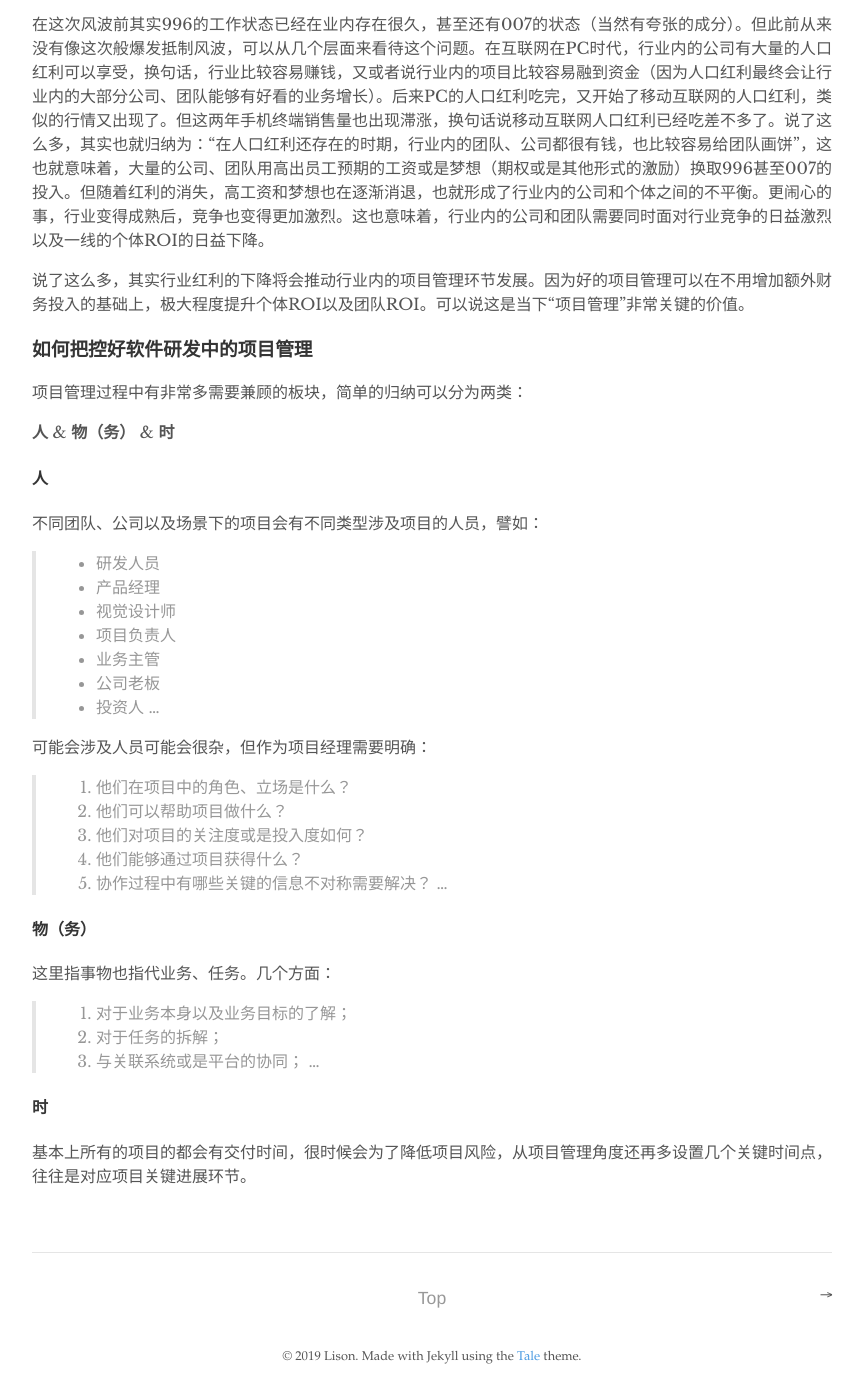
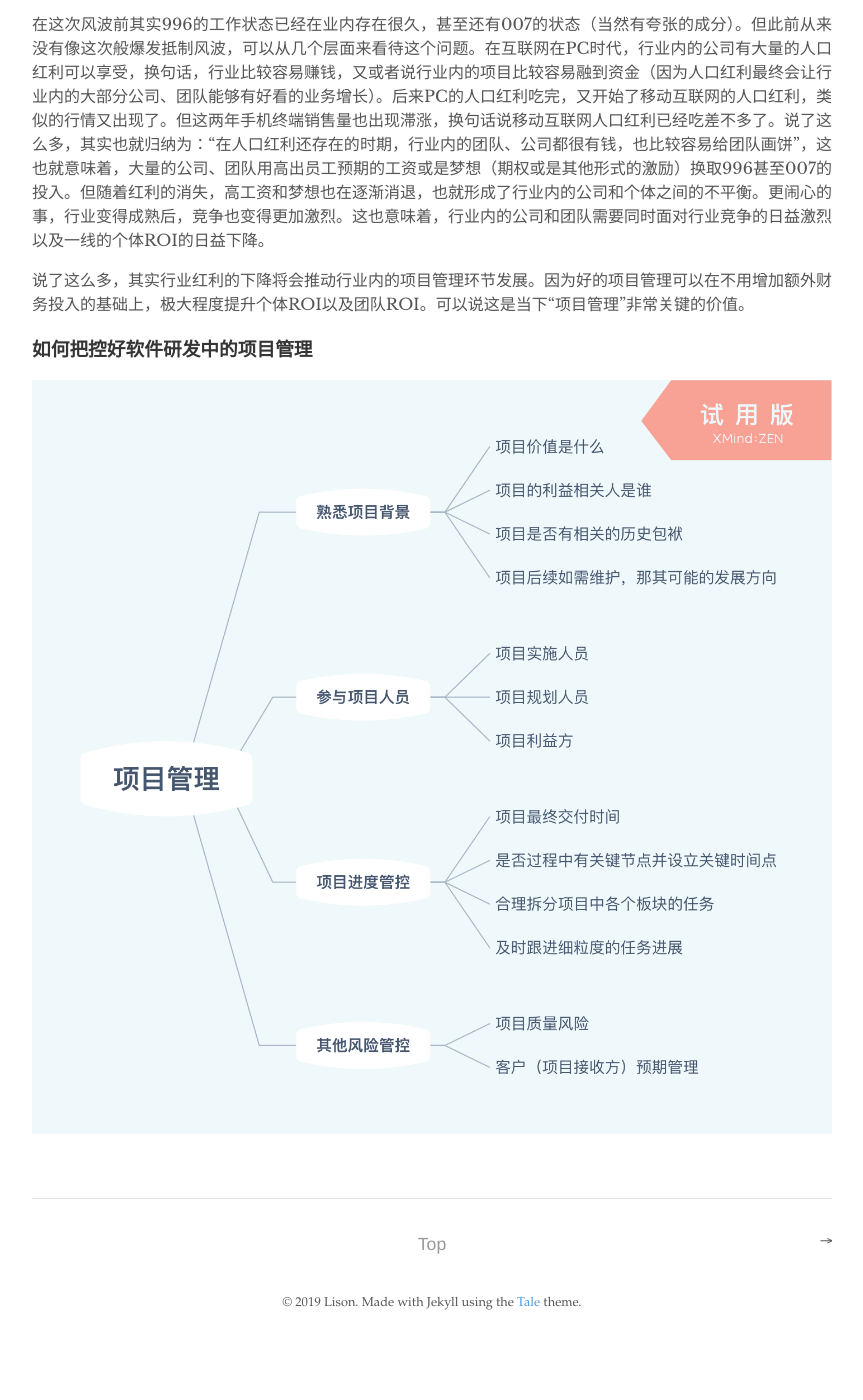
Before and after one commit to blowxian/blowxian.github.io, a Jekyll site: the page built from _posts/2019-07-11-浅谈软件研发项目管理.md, in a window 1280 px wide and 1400 px high, scrolled down 1362 px. Shown: the whole window, without its empty margins (208-1071 px from the left). Built offline with Jekyll 4.4.1, drawn with Linux system fonts in a browser that asks for light colours; after the commit the page ends 2708 px from its top, so only the background shows below that.

Commit message:
update pages

```diff
--- a/_posts/2019-07-11-浅谈软件研发项目管理.md
+++ b/_posts/2019-07-11-浅谈软件研发项目管理.md
@@ -29,42 +29,4 @@ author: Lison
 
 ### 如何把控好软件研发中的项目管理
 
- 项目管理过程中有非常多需要兼顾的板块，简单的归纳可以分为两类：
-
-**人**  & **物（务）** & **时**
-
-#### 人
-
-不同团队、公司以及场景下的项目会有不同类型涉及项目的人员，譬如：
-
-
->* 研发人员
->* 产品经理
->* 视觉设计师
->* 项目负责人
->* 业务主管
->* 公司老板
->* 投资人
->...
-
-可能会涉及人员可能会很杂，但作为项目经理需要明确：
-
->1. 他们在项目中的角色、立场是什么？
->2. 他们可以帮助项目做什么？
->3. 他们对项目的关注度或是投入度如何？
->4. 他们能够通过项目获得什么？
->5. 协作过程中有哪些关键的信息不对称需要解决？
->...
-
-#### 物（务）
-
-这里指事物也指代业务、任务。几个方面：
-
->1. 对于业务本身以及业务目标的了解；
->2. 对于任务的拆解；
->3. 与关联系统或是平台的协同；
->...
-
-#### 时
-
-基本上所有的项目的都会有交付时间，很时候会为了降低项目风险，从项目管理角度还再多设置几个关键时间点，往往是对应项目关键进展环节。
+![](/assets/blog-img0003.png)
```
Also changed, not shown: assets/blog-img0003.png (added).
